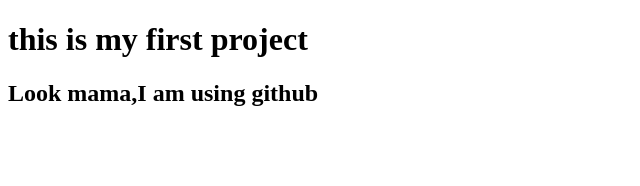
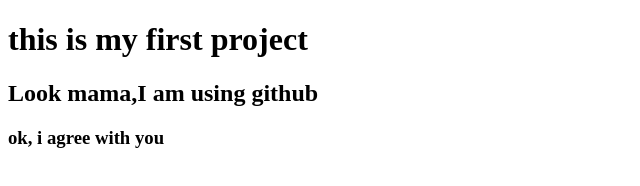
Before and after one commit to Srabonifaria/my-website, a plain HTML site: page index.html in a window 1280 px wide. Shown: the whole page, without its empty margins (0-640 px from the left). Drawn offline with Linux system fonts and the light colour scheme.

Commit message:
ok aggrement

```diff
--- a/index.html
+++ b/index.html
@@ -8,5 +8,6 @@
 <body>
     <h1>this is my first project</h1>
     <h2>Look mama,I am using github</h2>
+    <h3>ok, i agree with you</h3>
 </body>
 </html>
```
